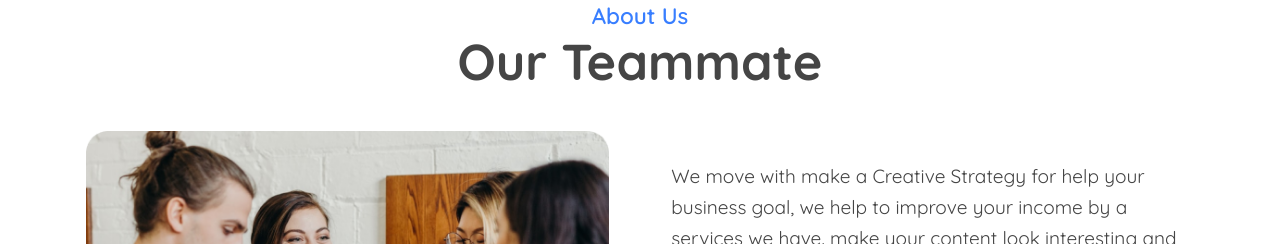
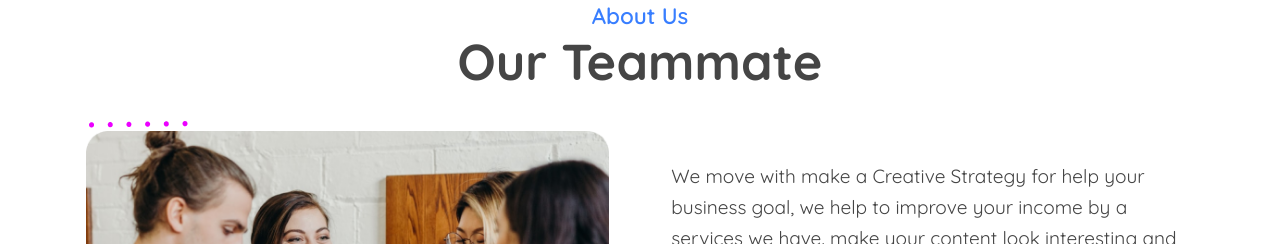
Before and after one commit to yamami-mohammed-monsif/creative-agency, a React (Vite) app: page / in a window 1280 px wide. Shown: the part 1240-1484 px from the top of the page. Built offline with nearby package versions, Linux system fonts and the light colour scheme.

Commit message:
added key prop to each array element in the map functions

```diff
--- a/src/App.jsx
+++ b/src/App.jsx
@@ -6,7 +6,6 @@ import OurServies from "./pages/our-services/OurServies";
 import Portfolio from "./pages/portfolioPage/portfolio";
 
 import "./App.css";
-import OurPortfolio from "./components/portfolio-section/OurPortfolio";
 
 function App() {
   return (
--- a/src/components/about-section/About.jsx
+++ b/src/components/about-section/About.jsx
@@ -2,6 +2,7 @@ import OurStoryBtn from "../UI/transparent-button/TransparentBtn";
 import FilledBtn from "../UI/filled-button/FilledBtn";
 import { faCirclePlay } from "@fortawesome/free-regular-svg-icons";
 import aboutImg from "../../assets/about-image.png";
+import purpleBubblesImg from "../../assets/purple-bubbles.png";
 import "./about.css";
 
 function About() {
@@ -33,6 +34,7 @@ function About() {
           </div>
           <div className="grid-item image">
             <img src={aboutImg} alt="about section image" />
+            <img src={purpleBubblesImg} className="purple-bubbles" />
           </div>
         </div>
       </div>
--- a/src/components/about-section/about.css
+++ b/src/components/about-section/about.css
@@ -38,6 +38,14 @@ h2 {
 
 .image {
   margin-inline: auto;
+  position: relative;
+}
+
+.purple-bubbles {
+  position: absolute;
+  top: -10px;
+  left: 3px;
+  z-index: -1;
 }
 
 @media (min-width: 878px) {
--- a/src/components/our-sevices-section/OurServices.jsx
+++ b/src/components/our-sevices-section/OurServices.jsx
@@ -9,21 +9,25 @@ import "./our-services.css";
 
 const services = [
   {
+    id: 1,
     name: "Social Media Management",
     icon: <HiOutlineTv size={42} color="white" />,
     bgColor: "hsla(219, 100%, 61%, 1)",
   },
   {
+    id: 2,
     name: "Search Engine Opimization",
     icon: <IoSettingsOutline size={42} color="white" />,
     bgColor: "hsla(0, 100%, 59%, 1)",
   },
   {
+    id: 3,
     name: "Design",
     icon: <CiPen size={42} color="white" />,
     bgColor: "hsla(108, 73%, 64%, 1)",
   },
   {
+    id: 4,
     name: "Ads",
     icon: <FiTv size={42} color="white" />,
     bgColor: "hsla(40, 100%, 50%, 1)",
@@ -50,6 +54,7 @@ function OurServices() {
         {services.map((item) => {
           return (
             <ServiceCard
+              key={item.id}
               text={item.name}
               icon={item.icon}
               color={item.bgColor}
--- a/src/components/portfolio-section/OurPortfolio.jsx
+++ b/src/components/portfolio-section/OurPortfolio.jsx
@@ -7,14 +7,17 @@ import "./our-portfolio.css";
 
 const projects = [
   {
+    id: 1,
     name: "Design Furniture App",
     image: furnitureAppImg,
   },
   {
+    id: 2,
     name: "Cloud App",
     image: cloudAppImg,
   },
   {
+    id: 3,
     name: "Design Byte App",
     image: byteAppImg,
   },
@@ -34,7 +37,7 @@ function OurPortfolio() {
       <div className="projects-container">
         {projects.map((item) => {
           return (
-            <a href="" className="project">
+            <a href="" className="project" key={item.id}>
               <img src={item.image} alt={item.name} />
               <p className="project-name">{item.name}</p>
             </a>
```
Also changed, not shown: src/assets/purple-bubbles.png (added).
